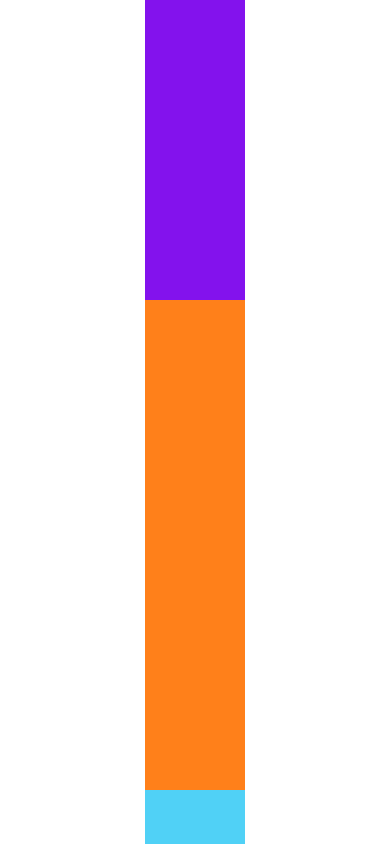
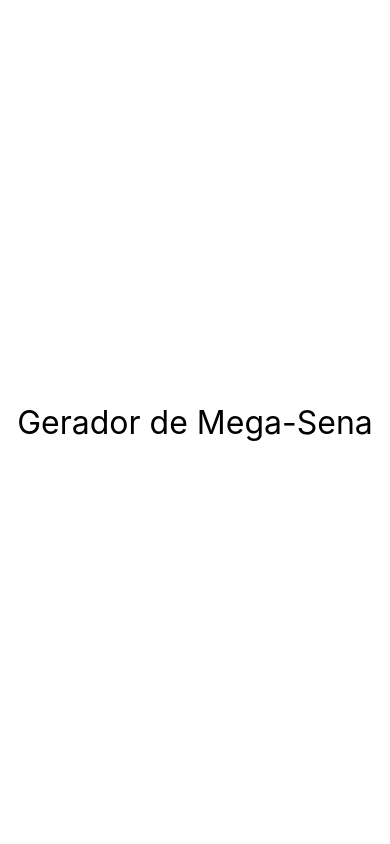
Before and after one commit to Leodf/projetos-react-native, a React Native app in the folder exercicios/: screen / in a window 390 px wide. Built offline with nearby package versions, Linux system fonts and the light colour scheme.

Commit message:
iniciando mini-projeto gerador mega sena

```diff
--- a/exercicios/src/App.js
+++ b/exercicios/src/App.js
@@ -1,7 +1,8 @@
 import React from "react"
 import { Text, SafeAreaView , StyleSheet } from 'react-native'
 
-import FlexboxV4 from "./components/layout/FlexboxV4"
+import Mega from "./components/mega/Mega"
+// import FlexboxV4 from "./components/layout/FlexboxV4"
 //import FlexboxV3 from "./components/layout/FlexboxV3"
 //import FlexboxV2 from "./components/layout/FlexboxV2"
 //import FlexboxV1 from "./components/layout/FlexboxV1"
@@ -27,8 +28,9 @@
 
 export default () => (
     <SafeAreaView style = {style.App}>
+        <Mega />
+        {/*
         <FlexboxV4 />
-        {/*
         <FlexboxV3 />
         <FlexboxV2 />
         <FlexboxV1 />
--- /dev/null
+++ b/exercicios/src/components/mega/Mega.js
@@ -0,0 +1,14 @@
+import React, { Component } from 'react';
+import { Text } from 'react-native'
+import Estilo from '../estilos'
+
+export default class Mega extends Component {
+
+    render() {
+        return (
+            <Text style={Estilo.fontG}>
+                Gerador de Mega-Sena
+            </Text>
+        )
+    }
+}
```
